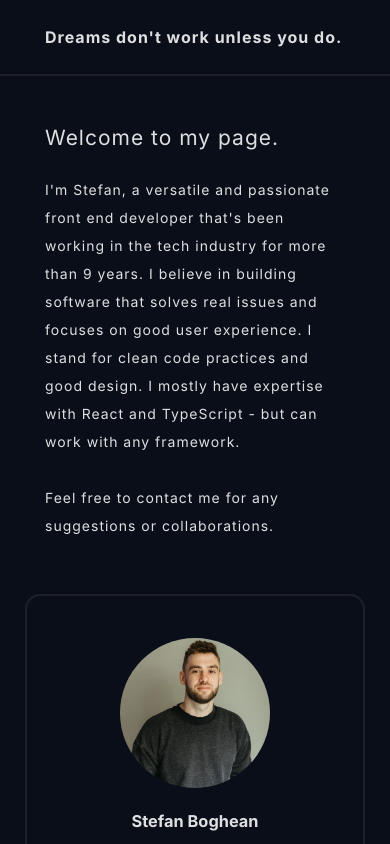
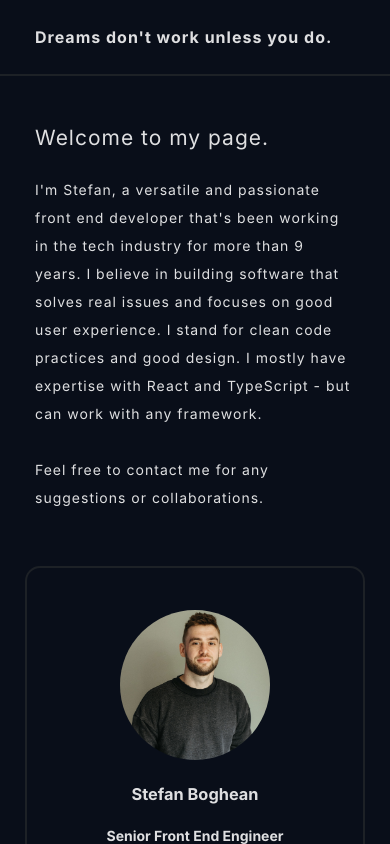
Before and after one commit to steff93/bio, a React (Vite) app: page / in a window 390 px wide. Shown: the top 844 px of the page. Built offline with nearby package versions, Linux system fonts and the light colour scheme.

Commit message:
updated paddings on mobile

```diff
--- a/src/App.scss
+++ b/src/App.scss
@@ -42,7 +42,7 @@
   }
 
   .bio {
-    padding: 15px 45px;
+    padding: 15px 35px;
   }
 }
 
--- a/src/Header.scss
+++ b/src/Header.scss
@@ -36,7 +36,7 @@
   }
 
   .inner {
-    padding: 0 45px;
+    padding: 0 35px;
     gap: 15px;
   }
 }
```
